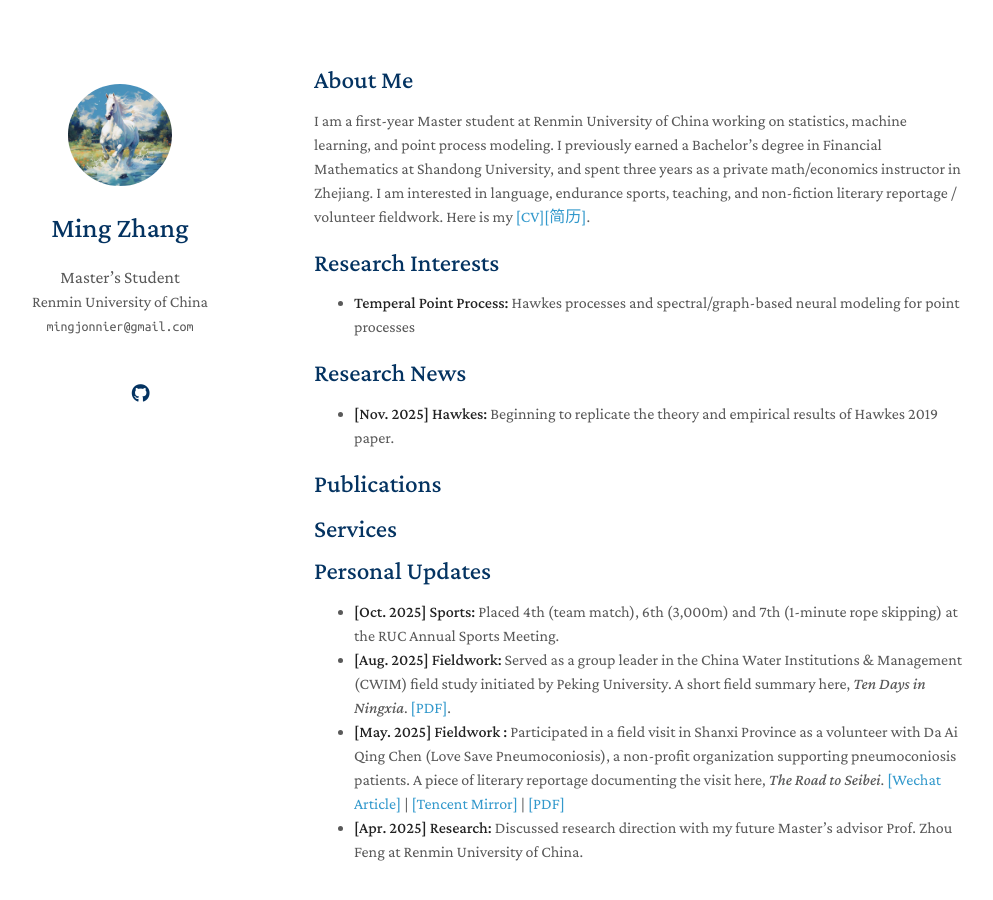
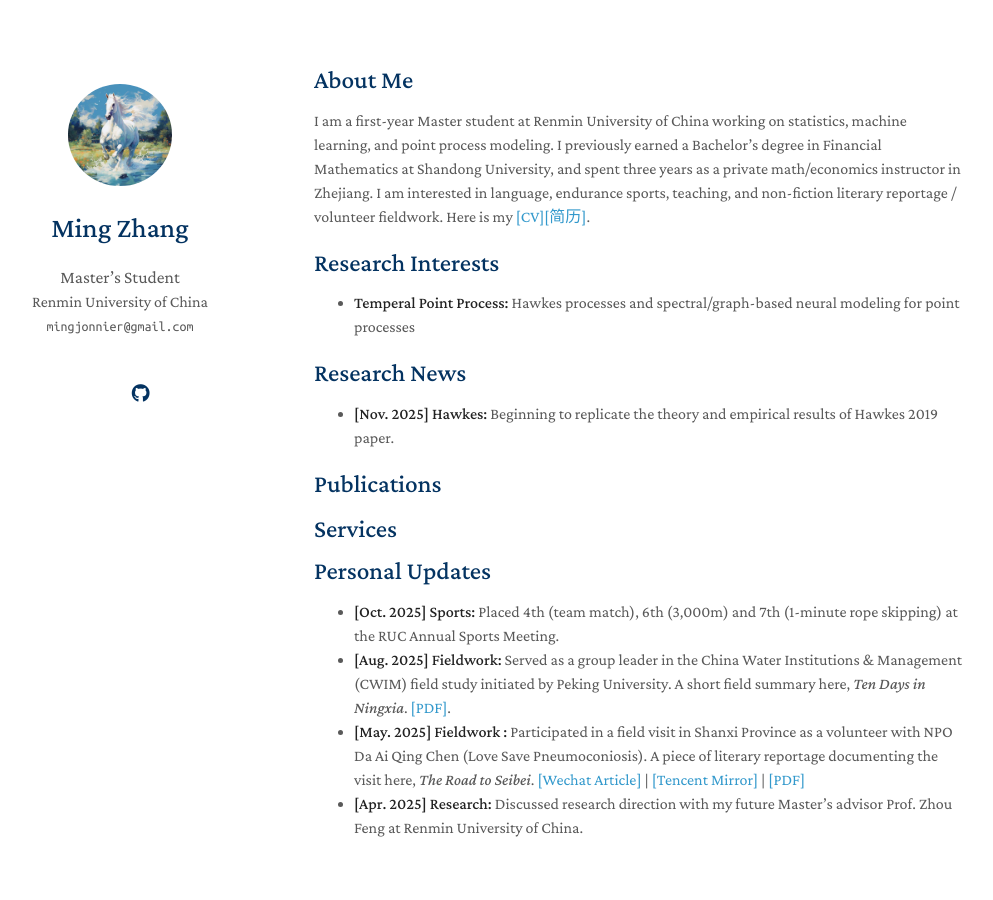
Before and after one commit to zhangming4153/zhangming4153.github.io, a Jekyll site: the page built from index.md, in a window 1280 px wide and 958 px high. Shown: the top 900 px of the window, without its empty margins (156-1149 px from the left). Built offline with Jekyll 4.4.1, drawn with Linux system fonts in a browser that asks for light colours; a style sheet for code colours, icons or effects is not loaded; our own code applies the rules of GitHub Pages for plain Markdown files.

Commit message:
Update index.md

```diff
--- a/index.md
+++ b/index.md
@@ -21,6 +21,6 @@ I am a first-year Master student at Renmin University of China working on statis
 ## Personal Updates
 - **[Oct. 2025] Sports:** Placed 4th (team match), 6th (3,000m) and 7th (1-minute rope skipping) at the RUC Annual Sports Meeting.
 - **[Aug. 2025] Fieldwork:** Served as a group leader in the China Water Institutions & Management (CWIM) field study initiated by Peking University. A short field summary here, _Ten Days in Ningxia_. [[PDF]](assets/Ningxia.pdf).
-- **[May. 2025] Fieldwork :** Participated in a field visit in Shanxi Province as a volunteer with Da Ai Qing Chen (Love Save Pneumoconiosis), a non-profit organization supporting pneumoconiosis patients. A piece of literary reportage documenting the visit here, _The Road to Seibei_.
+- **[May. 2025] Fieldwork :** Participated in a field visit in Shanxi Province as a volunteer with NPO Da Ai Qing Chen (Love Save Pneumoconiosis). A piece of literary reportage documenting the visit here, _The Road to Seibei_.
  [[Wechat Article]](https://mp.weixin.qq.com/s/o8Zpdd-DVcAKxdC4jhWxGg) | [[Tencent Mirror]](https://news.qq.com/rain/a/20250605A06ML000) | [[PDF]](assets/Shanxi.pdf)
 - **[Apr. 2025] Research:** Discussed research direction with my future Master's advisor Prof. Zhou Feng at Renmin University of China.
```
